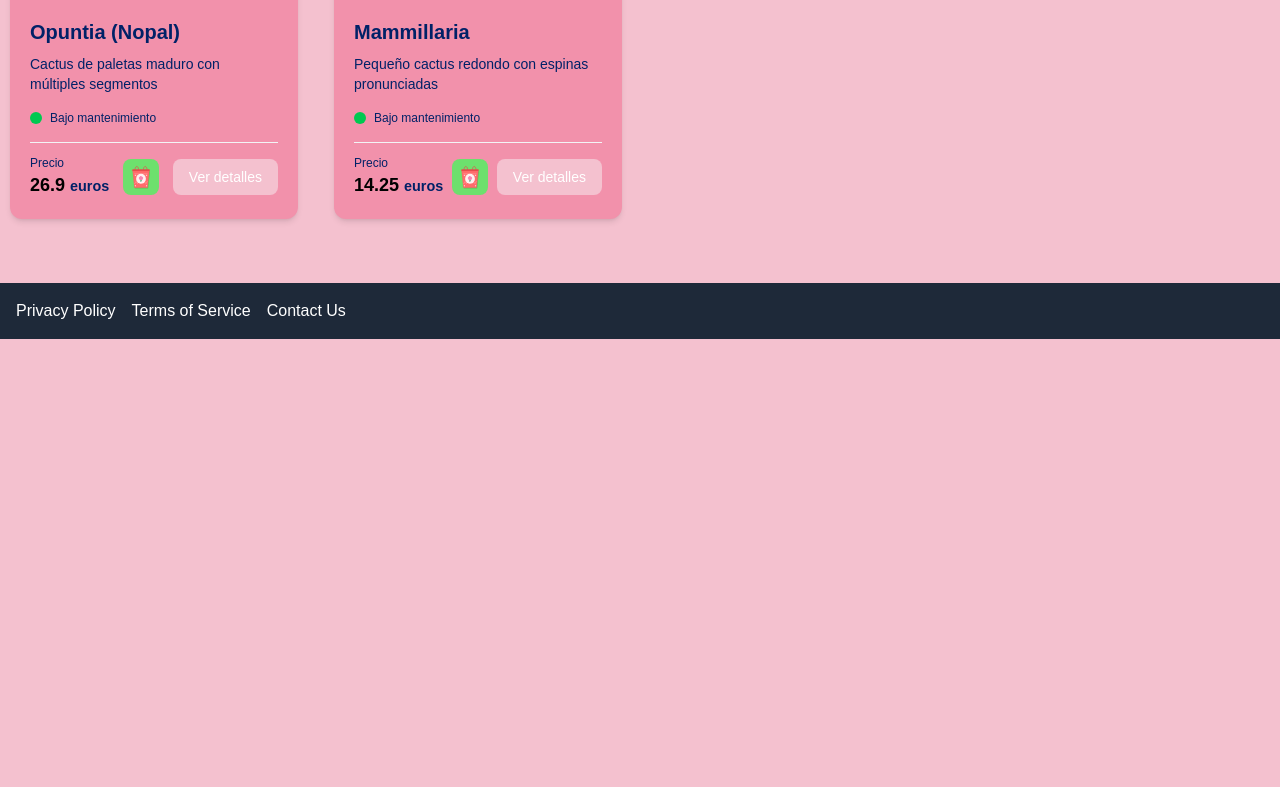
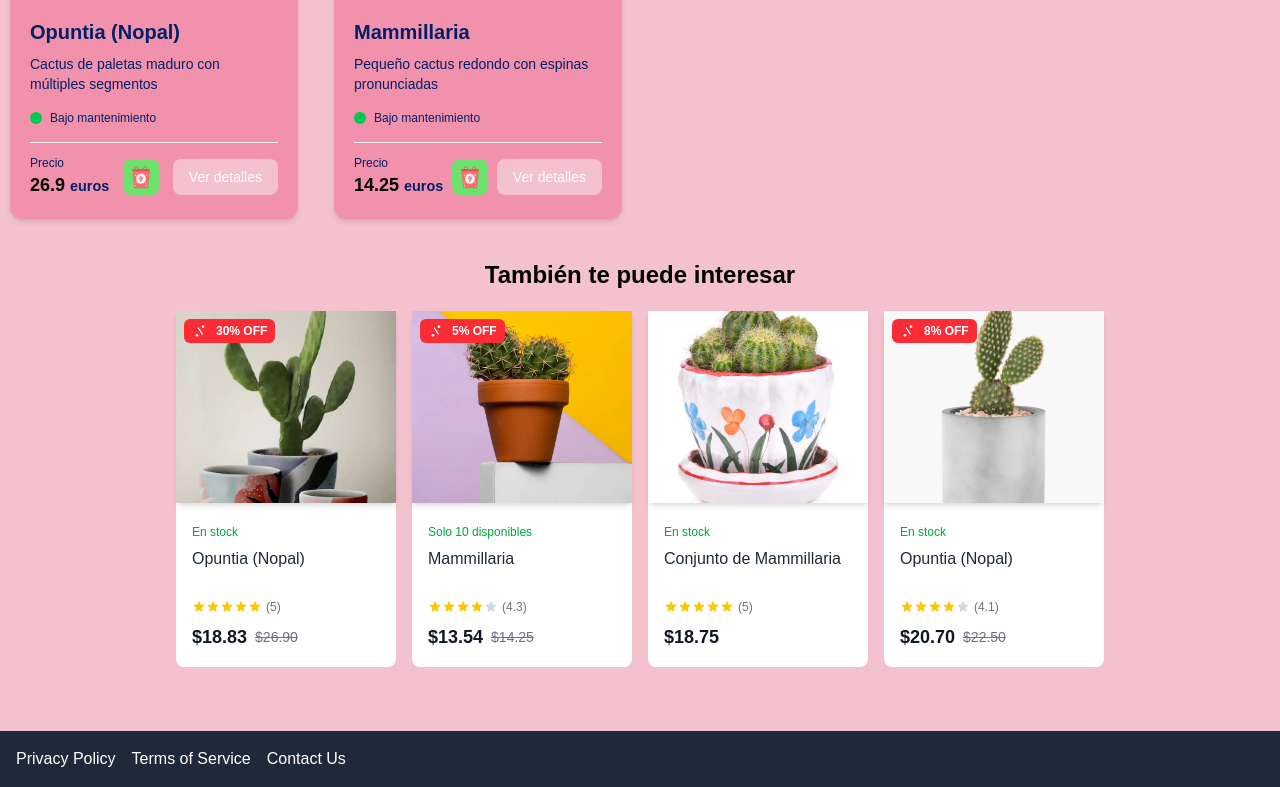
Before and after one commit to LinKerDx/flower-shop, a Next.js app: page /categoria/Cactus in a window 1280 px wide. Shown: the part 1055-1842 px from the top of the page. Before the commit the page ends 1394 px from the top, so only its background shows below. Built offline with nearby package versions, Linux system fonts and the light colour scheme; no server answers.

Commit message:
Update page.tsx

```diff
--- a/src/app/categoria/[category]/page.tsx
+++ b/src/app/categoria/[category]/page.tsx
@@ -4,6 +4,7 @@ import FuegosArtificiales from "@/app/components/FuegosArtificiales";
 import ProductCard from "@/app/components/ProductCard";
 import SectionContainer from "@/app/components/SectionContainer"
 import { useFuegosArtificiales } from "@/app/hooks/useFuegosArtificiales";
+import ProductosRecomendados from "@/app/sections/ProductosRecomendados";
 import { DatosProducto } from "@/app/services/producto";
 import { useParams } from "next/navigation";
 
@@ -12,7 +13,8 @@ export default function Page() {
     const { producto } = DatosProducto()
     const params = useParams();
 
-    const category = params.category;
+    const categoryParam = params.category;
+    const category = Array.isArray(categoryParam) ? categoryParam[0] : categoryParam;
     const categoría = producto.filter(producto => producto.categoría === category)
 
 
@@ -34,6 +36,7 @@ export default function Page() {
                         )
                     })}
                 </div>
+                <ProductosRecomendados categoria={category ?? ""} />
             </div>
         </SectionContainer>
     )
```
